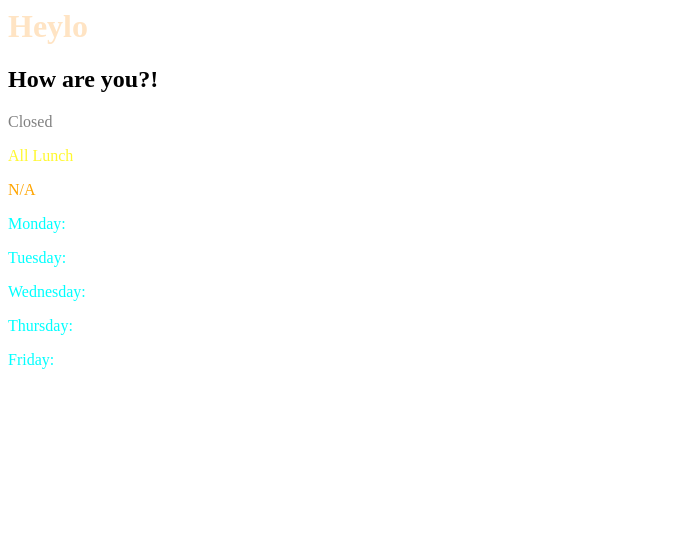
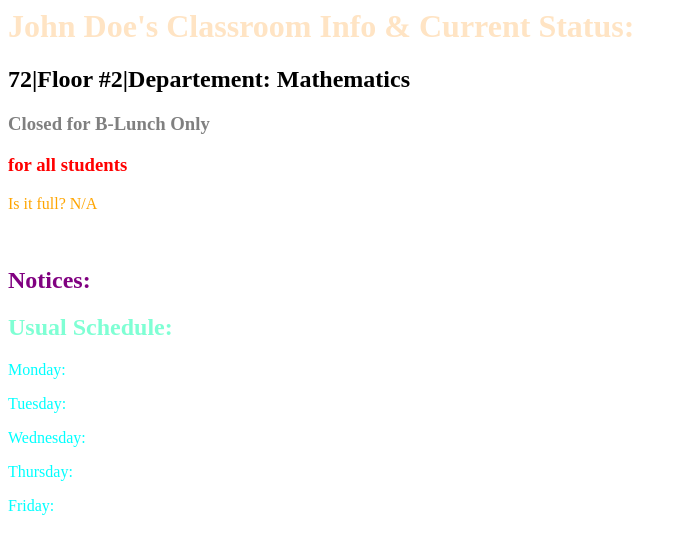
Before and after one commit to poinkpolkadots/lunchspot, a website: page ClassPagesPrototype1 (1).html in a window 1280 px wide. Shown: the whole page, without its empty margins (0-687 px from the left). Drawn offline with Linux system fonts and the light colour scheme.

Commit message:
Update ClassPagesPrototype1 (1).html

```diff
--- a/ClassPagesPrototype1 (1).html
+++ b/ClassPagesPrototype1 (1).html
@@ -3,16 +3,15 @@
         <title>John Harold Doe XVIth Page</title>
     </head>
     <body>
-        <div1 id= >
         <h1 id="title" style="color:bisque;">Heylo</h1>
         <h2 id="info" style="color:black;">How are you?!</h2>
-            <p id="openOrNo" style="color:grey;">Closed</p>
-            <p id="when" style="color:rgb(255, 248, 47);">All Lunch</p>
-            <p id="status style="color:green;"></p>
-            <ol id="notices" style="color:purple;">
-
-            </ol>
-            <p id="fill" style="color:orange">N/A</p>
+        <h3 id="openOrNo" style="color:grey;">Closed</h3>
+        <h3 id="status" style="color:green">Office Hours</h3>
+        <p id="fill" style="color:orange">Almost Full</p>
+        <br>
+        <h2 style="color:purple">Notices:</h2>
+        <ul id="notices" style="color:purple;"></ul>
+        <h2 style="color:aquamarine;">Usual Schedule:</h2>
         <div1 id="schedules" style="color:aquamarine">
             <p style="color:aqua">Monday:</p>
             <p id="monday"></p>
@@ -25,7 +24,6 @@
             <p style="color:aqua">Friday:</p>
             <p id="friday"></p>
         </div1>
-        </div1>
         <script>
             //Here is where information would be imported from the databases:
             var last_name="Doe";
@@ -36,13 +34,14 @@
             var whenOpen="A-Lunch Only"; //Syntax: A-Lunch Only, B-Lunch Only, All Lunch
             var openClosed="Closed"; //Syntax: Closed, Open
             var openStatus="Office Hours"; //Syntax: Office Hours, Quiet Lunch, Normal Lunch
-            var notices=[]; //Individual messages are in the form of strings and displayed in the order of this list
-            var schedule1=[]; //Will contain when the classroom is open/closed (open a-lunch, open b-lunch, open all lunch, closed)
-            var schedule2=[]; //Will contain the expected status of the classroom (for office hours, for quiet lunch, for normal lunch, (blank))
+            var notices=["Maintenence today...","The world just exploded."]; //Individual messages are in the form of strings and displayed in the order of this list
+            var dailySchedule=["A-Lunch Only", "B-Lunch Only", "Office Hours", "Closed (meeting)", "Normal Lunch"]
             var fillStatus="Full"; //Syntax: Full, Almost Full, Some Space, Much Space, Empty, N/A (for closed)
             //Below is the logic for changing the text so that it can be formatted properly later:
             if (openClosed=="Closed"){
-                openStatus="everyone";
+                openStatus="for all students";
+                document.getElementById("status").setAttribute("style","color:red;");
+                fillStatus = "N/A"
                 if (whenOpen=="A-Lunch Only"){
                     whenOpen="B-Lunch Only";
                 }
@@ -55,16 +54,19 @@
             var basicRoomInfo=classroom_num+"|Floor #"+floor_num+"|Departement: "+dept;
             //Here's the code for making useable objects out of the info and adding it to an HTML object:
             document.getElementById("title").innerHTML = titleText;
+            document.getElementById("openOrNo").innerHTML =  openClosed+ " for " + whenOpen;
+            document.getElementById("status").innerHTML =  openStatus;
             document.getElementById("info").innerHTML = basicRoomInfo;
-            document.getElementById("openOrNo").innerHTML = openClosed;
-            if (openClosed=="Open"){
-                document.getElementById("openOrNo").setAttribute("style","color:green;");
+            document.getElementById("fill").innerHTML = "Is it full? "+fillStatus;
+            //Broken code for displaying schedule & notices
+            for (let i=0; i<notices.length(); i++){
+                var tempObj1=document.getElementById("notices").appendChild("li");
+                tempObj1.innerHTML=notices[i];
             }
-            else if {
-                document.getElementById("openOrNo").setAttribute("style","color:green;");
+            for (let i=0; i<dailySchedule.length()-1; i++){
+                var daysOfWeek=["monday","tuesday","wednesday","thursday","friday"];
+                document.getElementById(daysOfWeek[i]).innerHTML=dailySchedule[i];
             }
-            document.getElementById("when").innerHTML = whenOpen;
-            document.getElementById("fill").innerHTML = fillStatus;
         </script>
     </body>
 </html>
```
Lines whose indentation alone changed are shown as unchanged.
